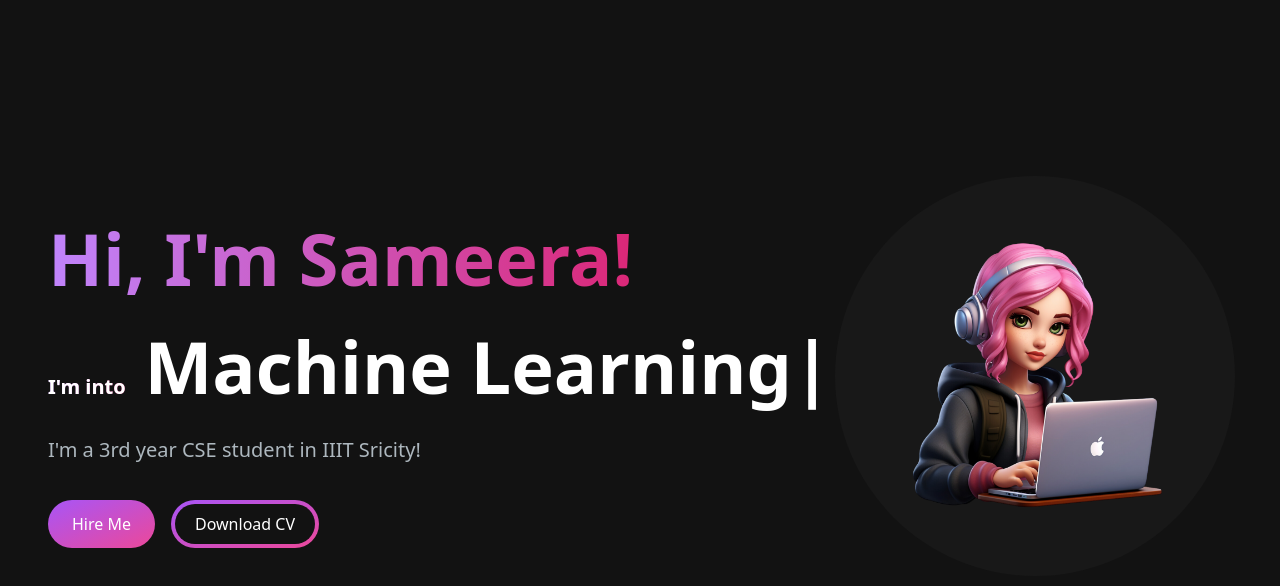
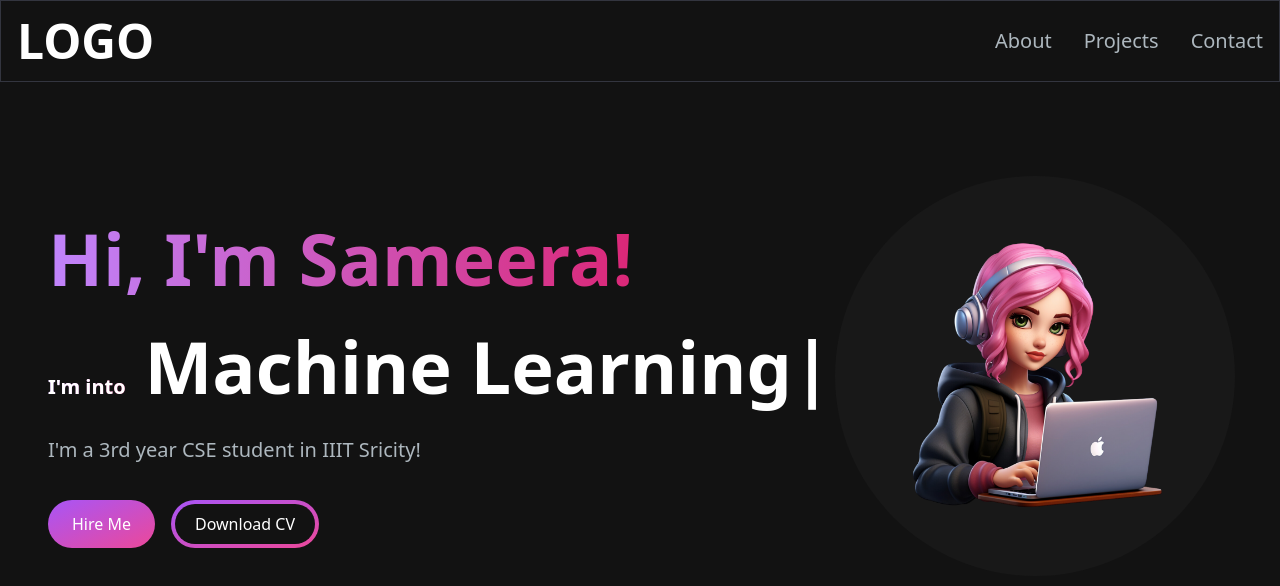
Before and after one commit to samInit/sameera-portfolio-website, a Next.js app: page / in a window 1280 px wide. Shown: the top 586 px of the page. Built offline with nearby package versions, Linux system fonts and the light colour scheme.

Commit message:
[feature] navbar added

```diff
--- /dev/null
+++ b/app/components/MenuOverlay.jsx
@@ -0,0 +1,16 @@
+import React from "react";
+import NavLink from "./NavLink";
+
+const MenuOverlay = ({ links }) => {
+  return (
+    <ul className="flex flex-col py-4 items-center">
+      {links.map((link, index) => (
+        <li key={index}>
+          <NavLink href={link.path} title={link.title} />
+        </li>
+      ))}
+    </ul>
+  );
+};
+
+export default MenuOverlay;
--- /dev/null
+++ b/app/components/NavLink.jsx
@@ -0,0 +1,14 @@
+import Link from "next/link";
+
+const NavLink = ({ href, title }) => {
+  return (
+    <Link
+      href={href}
+      className="block py-2 pl-3 pr-4 text-[#ADB7BE] sm:text-xl rounded md:p-0 hover:text-white"
+    >
+      {title}
+    </Link>
+  );
+};
+
+export default NavLink;
--- /dev/null
+++ b/app/components/Navbar.jsx
@@ -0,0 +1,67 @@
+"use client";
+import Link from "next/link";
+import React, { useState } from "react";
+import NavLink from "./NavLink";
+import { Bars3Icon, XMarkIcon } from "@heroicons/react/24/solid";
+import MenuOverlay from "./MenuOverlay";
+
+const navLinks = [
+  {
+    title: "About",
+    path: "#about",
+  },
+  {
+    title: "Projects",
+    path: "#projects",
+  },
+  {
+    title: "Contact",
+    path: "#contact",
+  },
+];
+
+const Navbar = () => {
+  const [navbarOpen, setNavbarOpen] = useState(false);
+
+  return (
+    <nav className="fixed mx-auto border border-[#33353F] top-0 left-0 right-0 z-10 bg-[#121212] bg-opacity-100">
+      <div className="flex container lg:py-4 flex-wrap items-center justify-between mx-auto px-4 py-2">
+        <Link
+          href={"/"}
+          className="text-2xl md:text-5xl text-white font-semibold"
+        >
+          LOGO
+        </Link>
+        <div className="mobile-menu block md:hidden">
+          {!navbarOpen ? (
+            <button
+              onClick={() => setNavbarOpen(true)}
+              className="flex items-center px-3 py-2 border rounded border-slate-200 text-slate-200 hover:text-white hover:border-white"
+            >
+              <Bars3Icon className="h-5 w-5" />
+            </button>
+          ) : (
+            <button
+              onClick={() => setNavbarOpen(false)}
+              className="flex items-center px-3 py-2 border rounded border-slate-200 text-slate-200 hover:text-white hover:border-white"
+            >
+              <XMarkIcon className="h-5 w-5" />
+            </button>
+          )}
+        </div>
+        <div className="menu hidden md:block md:w-auto" id="navbar">
+          <ul className="flex p-4 md:p-0 md:flex-row md:space-x-8 mt-0">
+            {navLinks.map((link, index) => (
+              <li key={index}>
+                <NavLink href={link.path} title={link.title} />
+              </li>
+            ))}
+          </ul>
+        </div>
+      </div>
+      {navbarOpen ? <MenuOverlay links={navLinks} /> : null}
+    </nav>
+  );
+};
+
+export default Navbar;
--- a/app/page.js
+++ b/app/page.js
@@ -1,13 +1,15 @@
 import HeroSection from "./components/HeroSection";
+import Navbar from "./components/Navbar";
 
 export default function Home() {
   return (
     <main className="flex min-h-screen flex-col bg-[#121212]">
-
-      <div className="container mt-24 mx-auto px-12 py-4">
-        <HeroSection />
-      </div>
-
+      <main className="flex min-h-screen flex-col bg-[#121212]">
+        <Navbar />
+        <div className="container mt-24 mx-auto px-12 py-4">
+          <HeroSection />
+        </div>
+      </main>
     </main>
   );
 }
--- a/package.json
+++ b/package.json
@@ -9,6 +9,7 @@
     "lint": "next lint"
   },
   "dependencies": {
+    "@heroicons/react": "^2.2.0",
     "framer-motion": "^11.18.0",
     "next": "15.1.4",
     "react": "^19.0.0",
```
Also changed, not shown: 1 other file (tests, documents, lock files or other folders).
